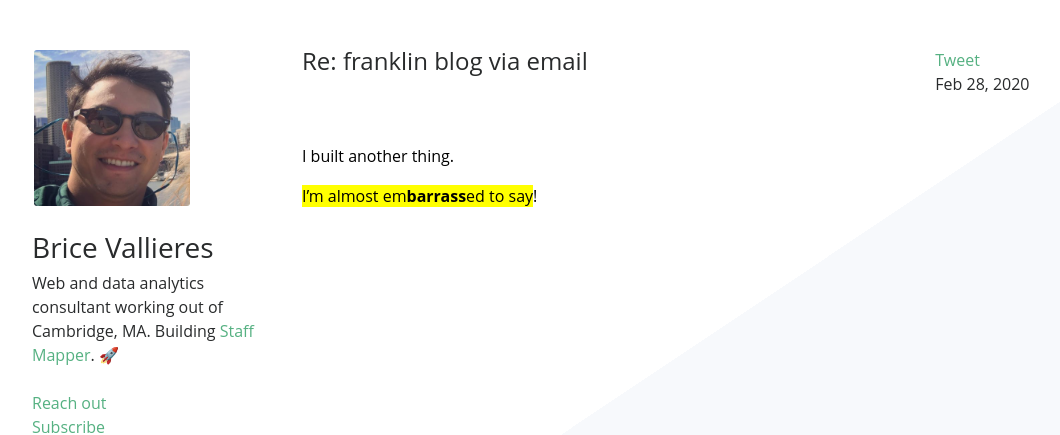
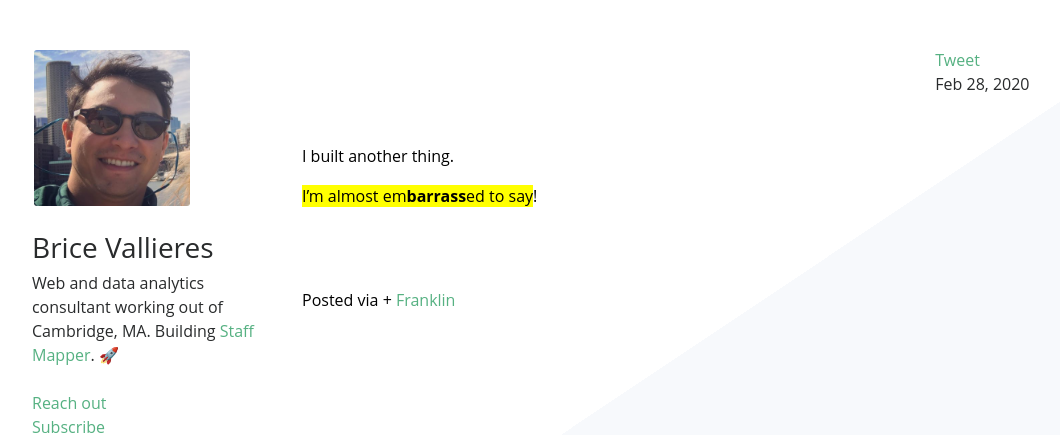
Before and after one commit to bvallier/blog, a Jekyll site: the page built from _posts/2020-02-28-Re: Franklin - Blog via Email.md, in a window 1280 px wide, cut to the strip 0-435 px from the top of the page. Shown: the whole strip, without its empty margins (68-1128 px from the left). Built offline with Jekyll 4.4.1, drawn with Linux system fonts in a browser that asks for light colours; our own code applies the rules of GitHub Pages for plain Markdown files; comment, search, counter and statistics services are not loaded; some of the changed lines change nothing that is shown.

Commit message:
Franklin Commit :: 2020-02-28-Re: Franklin - Blog via Email.md

```diff
--- a/_posts/2020-02-28-Re: Franklin - Blog via Email.md
+++ b/_posts/2020-02-28-Re: Franklin - Blog via Email.md
@@ -1,2 +1,10 @@
+---
+layout :post
+title :Re: Franklin - Blog via Email
+author :brice@thesmallweb.co
+summary :I built another thing. I’m almost embarrassed to say!
+date :2020-02-28T16:48:42.324-05:00
+---
+
 <body><div class="WordSection1"><p class="MsoNormal"><span style="color:black">I built another thing. <p></p></span></p><p class="MsoNormal"><span style="color:black;background:yellow">I’m almost em<b>barrass</b>ed to say</span><span style="color:black">!<p></p></span></p><p class="MsoNormal"></p>
-<p> </p><div><p class="MsoNormal"><span style="color:black">
+<p> </p><div><p class="MsoNormal"><span style="color:black"><br />Posted via + <a href="https://franklinpostal.com">Franklin</a>
```
